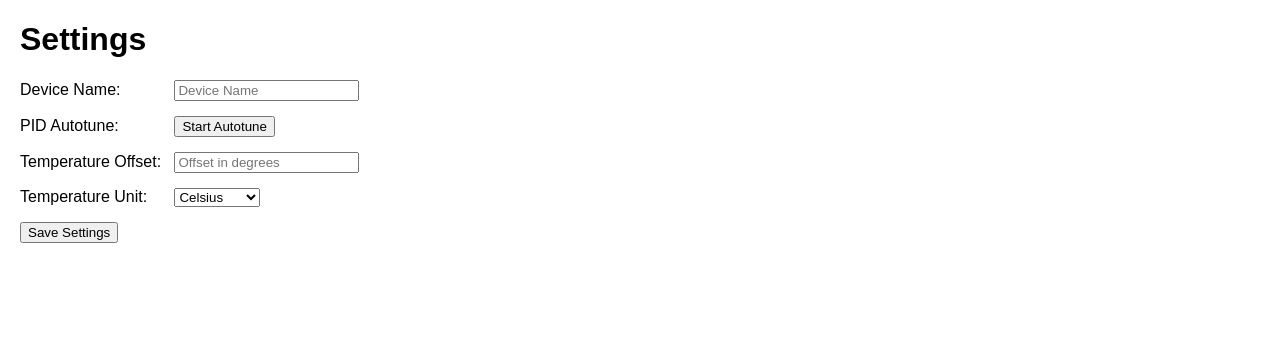
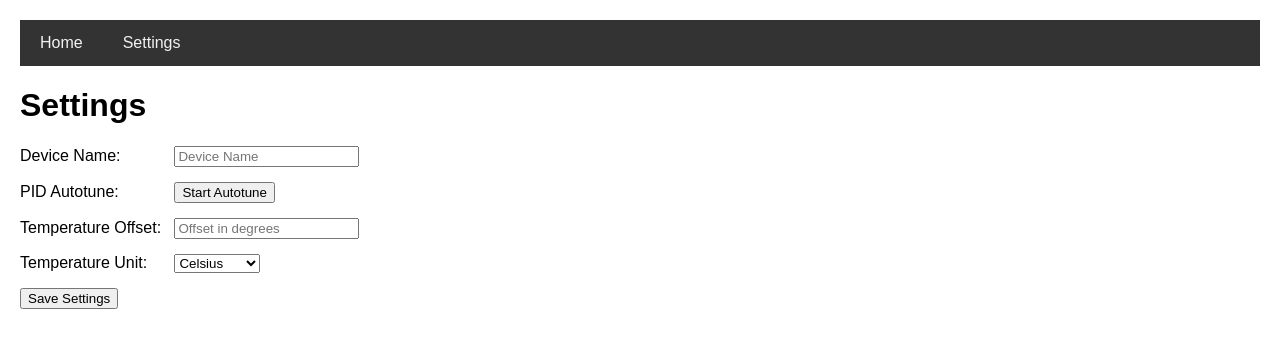
Before and after one commit to Killerphish/MasterPI, a Flask app: page /settings.html in a window 1280 px wide. Shown: the top 348 px of the page. Run offline with Flask 3, Linux system fonts and the light colour scheme.

Commit message:
update to nav on settings page

```diff
--- a/templates/settings.html
+++ b/templates/settings.html
@@ -1,5 +1,29 @@
 <!DOCTYPE html>
 <html lang="en">
+    <style>
+        .navbar {
+            overflow: hidden;
+            background-color: #333;
+        }
+        .navbar a {
+            float: left;
+            display: block;
+            color: #f2f2f2;
+            text-align: center;
+            padding: 14px 20px;
+            text-decoration: none;
+        }
+        .navbar a:hover {
+            background-color: #ddd;
+            color: black;
+        }
+    </style>
+</head>
+<body>
+    <div class="navbar">
+        <a href="#home">Home</a> <!-- Replace #home with your index.html page if needed -->
+        <a href="settings.html">Settings</a>
+    </div>
 <head>
     <meta charset="UTF-8">
     <title>Settings</title>
```
